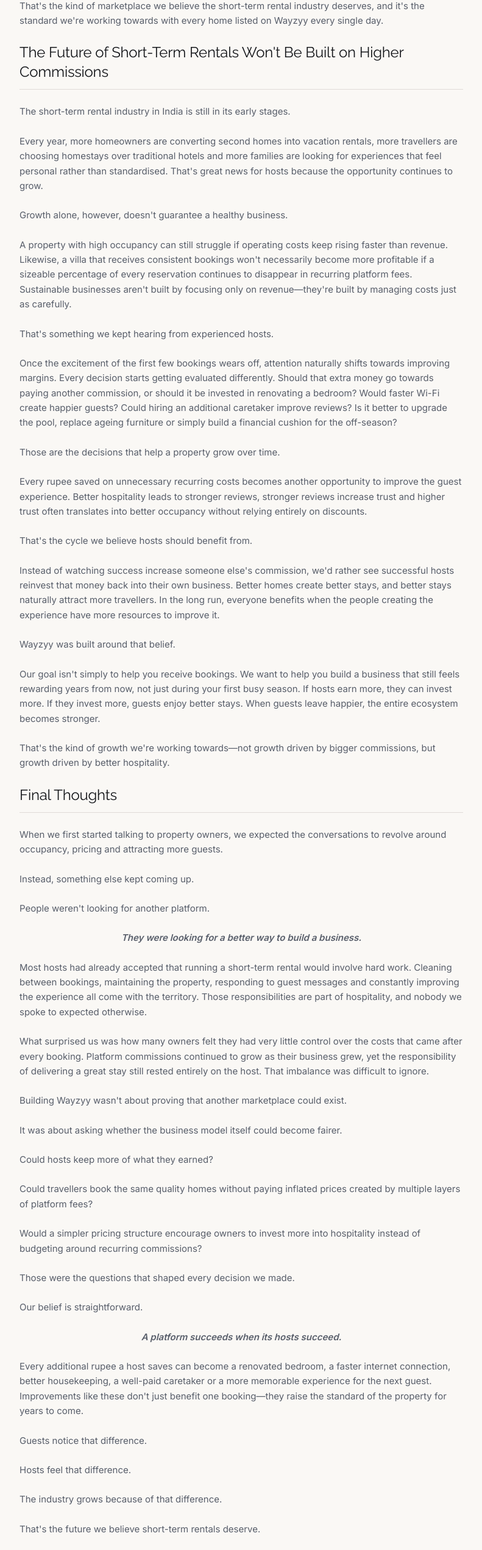
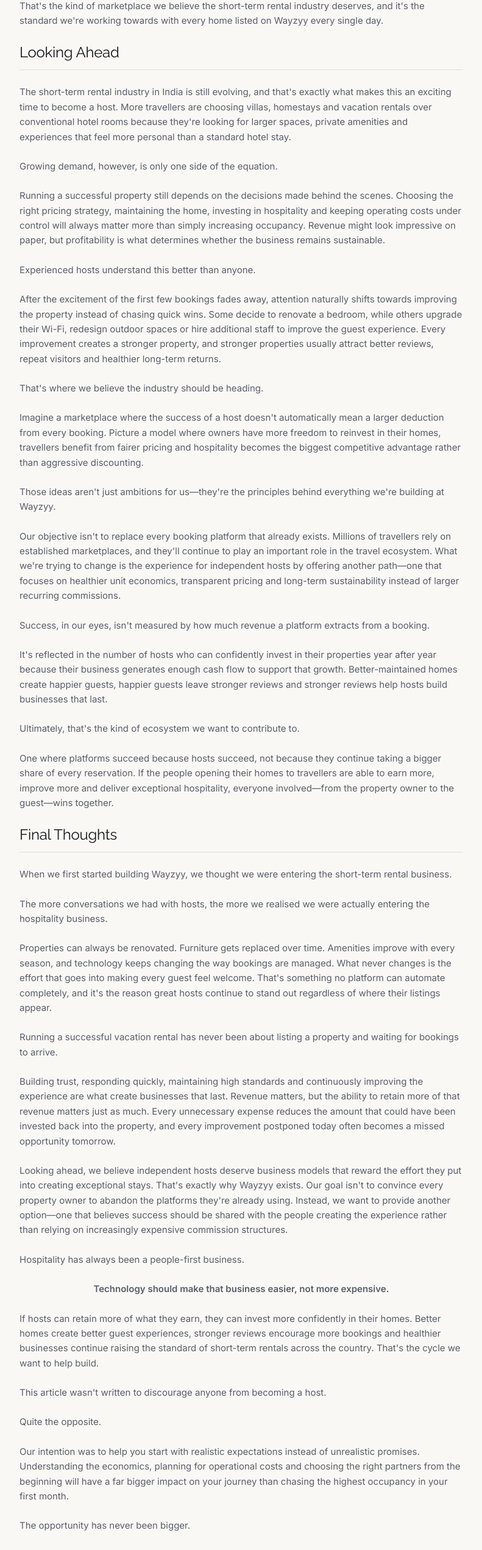
Before and after one commit to wayzyy-project/wayzyy-site, a React (Vite) app: page /blog/why-we-decided-to-build-wayzyy-differently in a window 1280 px wide. Shown: the part 4380-6922 px from the top of the page at 61% size, without its empty margins (244-1035 px from the left). Built offline with nearby package versions, Linux system fonts and the light colour scheme.

Commit message:
style: revise second half of Why We Decided to Build Wayzyy Differently with natural founder flow and schema-ready FAQs

```diff
--- a/src/pages/blog/WhyWeDecidedToBuildWayzyyDifferently.tsx
+++ b/src/pages/blog/WhyWeDecidedToBuildWayzyyDifferently.tsx
@@ -11,50 +11,50 @@ const faqJsonLd = {
   mainEntity: [
     {
       "@type": "Question",
-      "name": "Why did Wayzyy choose a credit-based subscription instead of commissions?",
+      "name": "Is Airbnb still profitable for hosts in India?",
       "acceptedAnswer": {
         "@type": "Answer",
-        "text": "We chose a prepaid credit model to eliminate the high commissions (typically 15-20%) charged by traditional short-term rental platforms. By purchasing booking credits upfront, hosts can keep nearly 100% of their reservation payouts, making their businesses more sustainable and allowing them to price stays more competitively for guests."
+        "text": "Yes, but profitability depends on much more than occupancy. Operating costs such as cleaning, maintenance, utilities, platform commissions and property management all affect the final profit. Hosts who understand their expenses and optimise their operations generally perform much better over the long term."
       }
     },
     {
       "@type": "Question",
-      "name": "How does Wayzyy's credit model average to a ~2% effective platform cost?",
+      "name": "How much commission does Airbnb charge hosts?",
       "acceptedAnswer": {
         "@type": "Answer",
-        "text": "On our standard host plans, you purchase booking credits in bulk (for example, paying ₹1,000 to unlock ₹50,000 in reservations). This flat fee equates to an effective cost of only ~2% on the bookings you secure, compared to the 16-24% combined take rates charged by legacy booking platforms."
+        "text": "Depending on the pricing model and booking structure, hosts can effectively pay around 16–24% through platform commissions and associated fee structures. The exact amount varies based on the listing setup, country and booking type."
       }
     },
     {
       "@type": "Question",
-      "name": "What are the benefits of a flat-fee subscription for vacation rental hosts?",
+      "name": "Is running an Airbnb passive income?",
       "acceptedAnswer": {
         "@type": "Answer",
-        "text": "A flat-fee model makes your operating costs completely predictable. Instead of paying progressively larger commissions as you increase nightly rates or achieve higher occupancy, your platform costs stay fixed, allowing you to reinvest the savings back into property maintenance, interiors, caretakers, and better amenities."
+        "text": "Not really. Hosting is a hospitality business. Guest communication, check-ins, cleaning, maintenance, pricing updates and property management all require continuous attention. While many tasks can be automated, successful hosting still involves active management."
       }
     },
     {
       "@type": "Question",
-      "name": "Does Wayzyy charge guests any service fees or hidden costs?",
+      "name": "Should I list my property on only one booking platform?",
       "acceptedAnswer": {
         "@type": "Answer",
-        "text": "No. Unlike legacy platforms that add up to 14% guest service fees at checkout, Wayzyy keeps booking prices transparent. Because hosts are not paying heavy commissions, they can offer their true pricing, ensuring guests avoid high markups and check out without surprise fees."
+        "text": "Most experienced hosts recommend diversifying across multiple booking channels rather than depending entirely on a single platform. This reduces business risk and helps maintain bookings if one platform changes its policies or visibility."
       }
     },
     {
       "@type": "Question",
-      "name": "How does Wayzyy support hosts in building independent businesses?",
+      "name": "What is the biggest mistake first-time Airbnb hosts make?",
       "acceptedAnswer": {
         "@type": "Answer",
-        "text": "We believe hosts are the ones investing capital, managing properties, and delivering great hospitality. Wayzyy provides secure payments, verified guest checks (via Aadhaar/DigiLocker), and reliable customer support without manipulating your nightly rates or enforcing Smart Pricing algorithms that lower host margins."
+        "text": "Many new hosts focus only on potential revenue while underestimating operating costs. Cleaning, maintenance, platform commissions, guest support and recurring expenses have a significant impact on long-term profitability."
       }
     },
     {
       "@type": "Question",
-      "name": "Can I use Wayzyy alongside other short-term rental platforms?",
+      "name": "Why was Wayzyy created?",
       "acceptedAnswer": {
         "@type": "Answer",
-        "text": "Yes. Hosts can list their properties on Wayzyy while maintaining listings on other booking sites. The predictable subscription credits only apply to reservations processed through the Wayzyy marketplace, giving you the flexibility to manage bookings as you see fit."
+        "text": "Wayzyy was built after speaking with property owners who wanted a more transparent and host-friendly business model. Instead of relying on high recurring commissions, the platform focuses on helping hosts retain more of their earnings while giving guests access to quality short-term rentals with transparent pricing."
       }
     }
   ]
@@ -213,118 +213,100 @@ export default function WhyWeDecidedToBuildWayzyyDifferently() {
           That's the kind of marketplace we believe the short-term rental industry deserves, and it's the standard we're working towards with every home listed on Wayzyy every single day.
         </p>
 
-        <h2 className="font-display text-2xl text-foreground mt-8">The Future of Short-Term Rentals Won't Be Built on Higher Commissions</h2>
+        <h2 className="font-display text-2xl text-foreground mt-8">Looking Ahead</h2>
 
         <p>
-          The short-term rental industry in India is still in its early stages.
+          The short-term rental industry in India is still evolving, and that's exactly what makes this an exciting time to become a host. More travellers are choosing villas, homestays and vacation rentals over conventional hotel rooms because they're looking for larger spaces, private amenities and experiences that feel more personal than a standard hotel stay.
         </p>
         <p>
-          Every year, more homeowners are converting second homes into vacation rentals, more travellers are choosing homestays over traditional hotels and more families are looking for experiences that feel personal rather than standardised. That's great news for hosts because the opportunity continues to grow.
+          Growing demand, however, is only one side of the equation.
         </p>
         <p>
-          Growth alone, however, doesn't guarantee a healthy business.
+          Running a successful property still depends on the decisions made behind the scenes. Choosing the right pricing strategy, maintaining the home, investing in hospitality and keeping operating costs under control will always matter more than simply increasing occupancy. Revenue might look impressive on paper, but profitability is what determines whether the business remains sustainable.
         </p>
         <p>
-          A property with high occupancy can still struggle if operating costs keep rising faster than revenue. Likewise, a villa that receives consistent bookings won't necessarily become more profitable if a sizeable percentage of every reservation continues to disappear in recurring platform fees. Sustainable businesses aren't built by focusing only on revenue—they're built by managing costs just as carefully.
+          Experienced hosts understand this better than anyone.
         </p>
         <p>
-          That's something we kept hearing from experienced hosts.
+          After the excitement of the first few bookings fades away, attention naturally shifts towards improving the property instead of chasing quick wins. Some decide to renovate a bedroom, while others upgrade their Wi-Fi, redesign outdoor spaces or hire additional staff to improve the guest experience. Every improvement creates a stronger property, and stronger properties usually attract better reviews, repeat visitors and healthier long-term returns.
         </p>
         <p>
-          Once the excitement of the first few bookings wears off, attention naturally shifts towards improving margins. Every decision starts getting evaluated differently. Should that extra money go towards paying another commission, or should it be invested in renovating a bedroom? Would faster Wi-Fi create happier guests? Could hiring an additional caretaker improve reviews? Is it better to upgrade the pool, replace ageing furniture or simply build a financial cushion for the off-season?
+          That's where we believe the industry should be heading.
         </p>
         <p>
-          Those are the decisions that help a property grow over time.
+          Imagine a marketplace where the success of a host doesn't automatically mean a larger deduction from every booking. Picture a model where owners have more freedom to reinvest in their homes, travellers benefit from fairer pricing and hospitality becomes the biggest competitive advantage rather than aggressive discounting.
         </p>
         <p>
-          Every rupee saved on unnecessary recurring costs becomes another opportunity to improve the guest experience. Better hospitality leads to stronger reviews, stronger reviews increase trust and higher trust often translates into better occupancy without relying entirely on discounts.
+          Those ideas aren't just ambitions for us—they're the principles behind everything we're building at Wayzyy.
         </p>
         <p>
-          That's the cycle we believe hosts should benefit from.
+          Our objective isn't to replace every booking platform that already exists. Millions of travellers rely on established marketplaces, and they'll continue to play an important role in the travel ecosystem. What we're trying to change is the experience for independent hosts by offering another path—one that focuses on healthier unit economics, transparent pricing and long-term sustainability instead of larger recurring commissions.
         </p>
         <p>
-          Instead of watching success increase someone else's commission, we'd rather see successful hosts reinvest that money back into their own business. Better homes create better stays, and better stays naturally attract more travellers. In the long run, everyone benefits when the people creating the experience have more resources to improve it.
+          Success, in our eyes, isn't measured by how much revenue a platform extracts from a booking.
         </p>
         <p>
-          Wayzyy was built around that belief.
+          It's reflected in the number of hosts who can confidently invest in their properties year after year because their business generates enough cash flow to support that growth. Better-maintained homes create happier guests, happier guests leave stronger reviews and stronger reviews help hosts build businesses that last.
         </p>
         <p>
-          Our goal isn't simply to help you receive bookings. We want to help you build a business that still feels rewarding years from now, not just during your first busy season. If hosts earn more, they can invest more. If they invest more, guests enjoy better stays. When guests leave happier, the entire ecosystem becomes stronger.
+          Ultimately, that's the kind of ecosystem we want to contribute to.
         </p>
         <p>
-          That's the kind of growth we're working towards—not growth driven by bigger commissions, but growth driven by better hospitality.
+          One where platforms succeed because hosts succeed, not because they continue taking a bigger share of every reservation. If the people opening their homes to travellers are able to earn more, improve more and deliver exceptional hospitality, everyone involved—from the property owner to the guest—wins together.
         </p>
 
         <h2 className="font-display text-2xl text-foreground mt-8">Final Thoughts</h2>
 
         <p>
-          When we first started talking to property owners, we expected the conversations to revolve around occupancy, pricing and attracting more guests.
+          When we first started building Wayzyy, we thought we were entering the short-term rental business.
         </p>
         <p>
-          Instead, something else kept coming up.
+          The more conversations we had with hosts, the more we realised we were actually entering the hospitality business.
         </p>
         <p>
-          People weren't looking for another platform.
-        </p>
-        <p className="font-semibold text-center italic my-2">
-          They were looking for a better way to build a business.
+          Properties can always be renovated. Furniture gets replaced over time. Amenities improve with every season, and technology keeps changing the way bookings are managed. What never changes is the effort that goes into making every guest feel welcome. That's something no platform can automate completely, and it's the reason great hosts continue to stand out regardless of where their listings appear.
         </p>
         <p>
-          Most hosts had already accepted that running a short-term rental would involve hard work. Cleaning between bookings, maintaining the property, responding to guest messages and constantly improving the experience all come with the territory. Those responsibilities are part of hospitality, and nobody we spoke to expected otherwise.
+          Running a successful vacation rental has never been about listing a property and waiting for bookings to arrive.
         </p>
         <p>
-          What surprised us was how many owners felt they had very little control over the costs that came after every booking. Platform commissions continued to grow as their business grew, yet the responsibility of delivering a great stay still rested entirely on the host. That imbalance was difficult to ignore.
+          Building trust, responding quickly, maintaining high standards and continuously improving the experience are what create businesses that last. Revenue matters, but the ability to retain more of that revenue matters just as much. Every unnecessary expense reduces the amount that could have been invested back into the property, and every improvement postponed today often becomes a missed opportunity tomorrow.
         </p>
         <p>
-          Building Wayzyy wasn't about proving that another marketplace could exist.
+          Looking ahead, we believe independent hosts deserve business models that reward the effort they put into creating exceptional stays. That's exactly why Wayzyy exists. Our goal isn't to convince every property owner to abandon the platforms they're already using. Instead, we want to provide another option—one that believes success should be shared with the people creating the experience rather than relying on increasingly expensive commission structures.
         </p>
         <p>
-          It was about asking whether the business model itself could become fairer.
+          Hospitality has always been a people-first business.
+        </p>
+        <p className="font-semibold text-center text-lg text-ember">
+          Technology should make that business easier, not more expensive.
         </p>
         <p>
-          Could hosts keep more of what they earned?
+          If hosts can retain more of what they earn, they can invest more confidently in their homes. Better homes create better guest experiences, stronger reviews encourage more bookings and healthier businesses continue raising the standard of short-term rentals across the country. That's the cycle we want to help build.
         </p>
         <p>
-          Could travellers book the same quality homes without paying inflated prices created by multiple layers of platform fees?
+          This article wasn't written to discourage anyone from becoming a host.
         </p>
         <p>
-          Would a simpler pricing structure encourage owners to invest more into hospitality instead of budgeting around recurring commissions?
+          Quite the opposite.
         </p>
         <p>
-          Those were the questions that shaped every decision we made.
+          Our intention was to help you start with realistic expectations instead of unrealistic promises. Understanding the economics, planning for operational costs and choosing the right partners from the beginning will have a far bigger impact on your journey than chasing the highest occupancy in your first month.
         </p>
         <p>
-          Our belief is straightforward.
-        </p>
-        <p className="font-semibold text-ember text-center text-lg italic my-2">
-          A platform succeeds when its hosts succeed.
+          The opportunity has never been bigger.
         </p>
         <p>
-          Every additional rupee a host saves can become a renovated bedroom, a faster internet connection, better housekeeping, a well-paid caretaker or a more memorable experience for the next guest. Improvements like these don't just benefit one booking—they raise the standard of the property for years to come.
+          Families are choosing villas over hotel rooms, remote professionals are booking longer stays, groups want private spaces and travellers increasingly value experiences that feel like home. Property owners who combine great hospitality with smart business decisions are in the best position to benefit from that shift.
         </p>
         <p>
-          Guests notice that difference.
+          If you're thinking about starting your first short-term rental, take the time to understand how the business really works before deciding where to list.
+        </p>
+        <p className="font-semibold text-foreground text-center text-lg italic my-2">
+          The platform you choose should help your business become stronger every year—not simply become more expensive with every booking.
         </p>
         <p>
-          Hosts feel that difference.
-        </p>
-        <p>
-          The industry grows because of that difference.
-        </p>
-        <p>
-          That's the future we believe short-term rentals deserve.
-        </p>
-        <p>
-          If you're planning to list your first property, don't choose a platform based only on how many users it has. Spend some time understanding how the business works, where your money goes and whether the platform helps you build a stronger business over the long run.
-        </p>
-        <p>
-          The first booking is exciting.
-        </p>
-        <p>
-          The hundredth booking is what determines whether you've built a sustainable business.
-        </p>
-        <p>
-          That's the journey we're committed to supporting at Wayzyy, and this article is just the beginning. In the next guide, we'll break down Airbnb vs Booking.com vs Wayzyy, compare the economics side by side and help you understand which model makes the most sense for different kinds of hosts.
+          That's the philosophy we've built Wayzyy around, and it's the standard we'll continue working towards as we grow.
         </p>
       </div>
 
```
